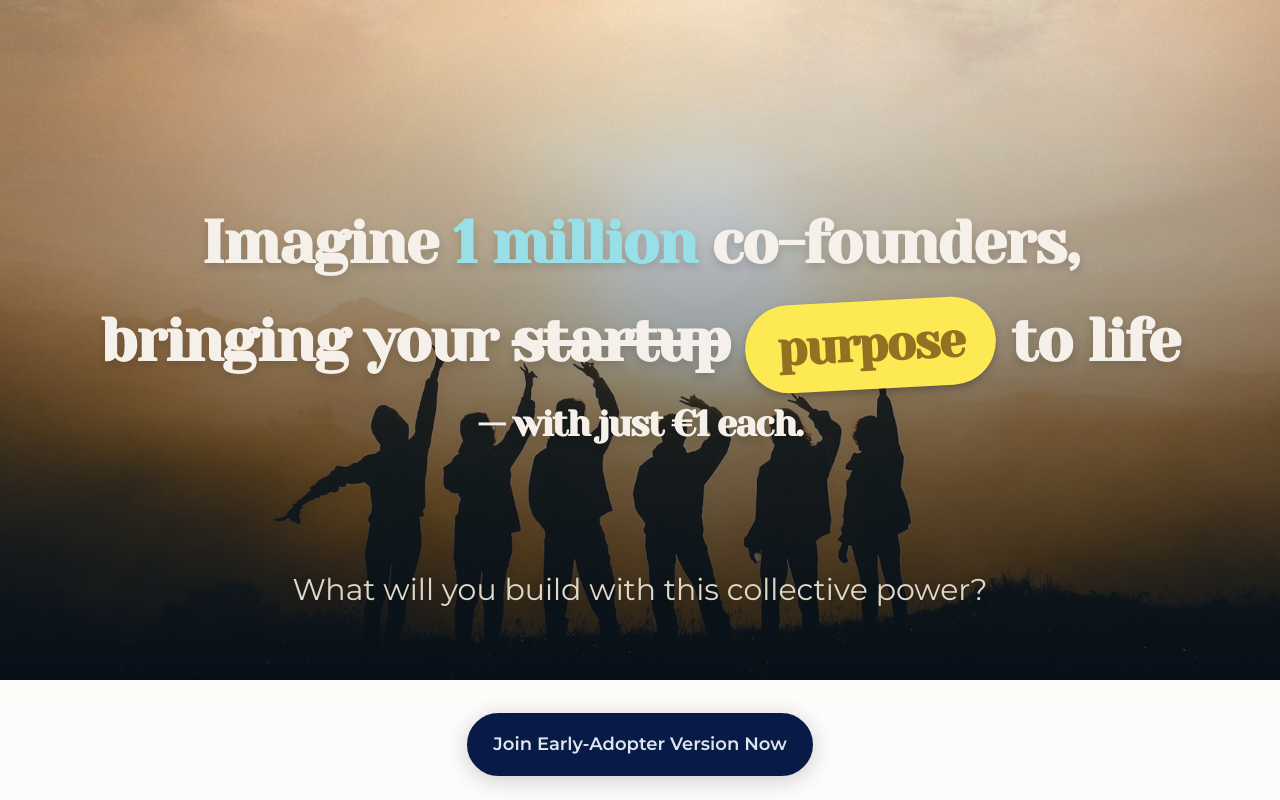
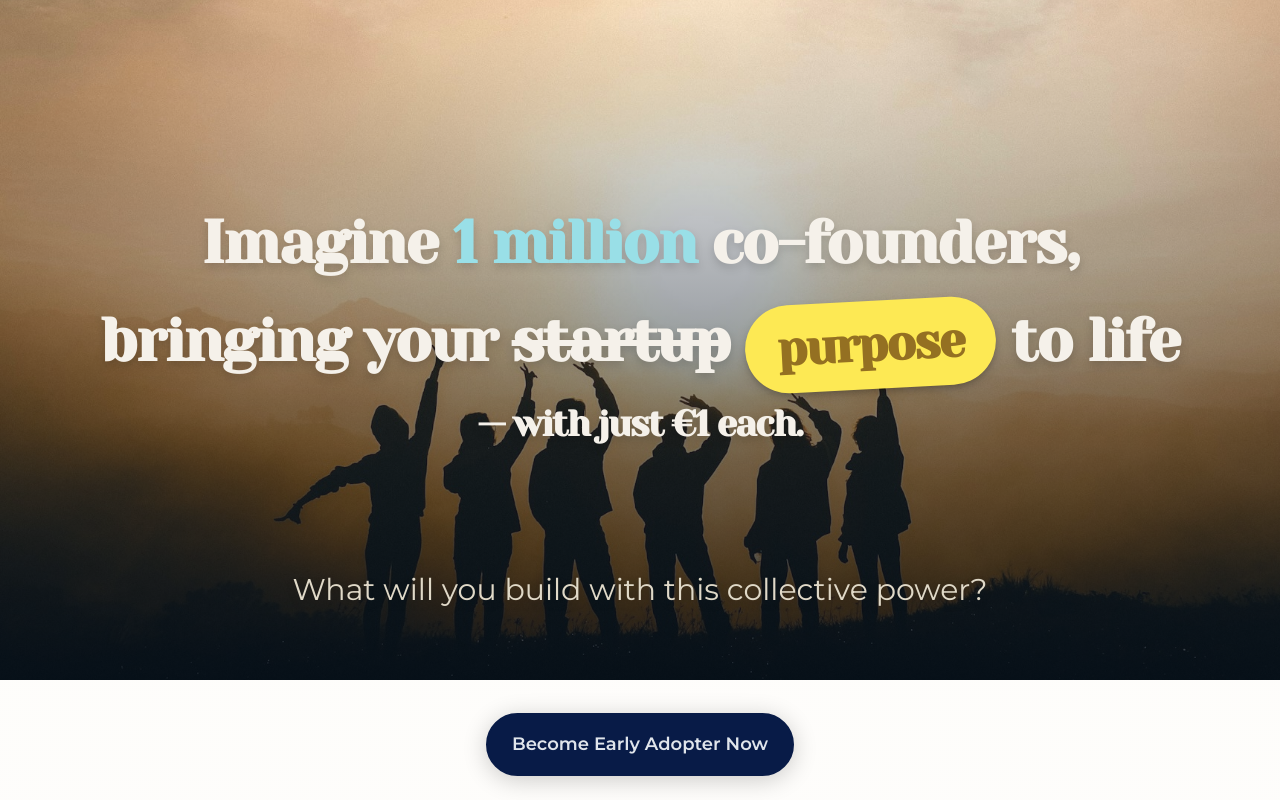
Before and after one commit to hominiome/hominio-me, a SvelteKit app: page / in a window 1280 px wide. Shown: the top 800 px of the page. Built offline with nearby package versions, Linux system fonts and the light colour scheme.

Commit message:
Update landing page CTA button text to 'Become Early Adopter Now'

```diff
--- a/src/routes/+page.svelte
+++ b/src/routes/+page.svelte
@@ -32,8 +32,8 @@
     href="/signin"
     class="cta-button cta-apply"
   >
-    <span class="cta-text-full">Join Early-Adopter Version Now</span>
-    <span class="cta-text-short">Join Early-Adopter Version Now</span>
+    <span class="cta-text-full">Become Early Adopter Now</span>
+    <span class="cta-text-short">Become Early Adopter Now</span>
   </a>
 </div>
 
```
